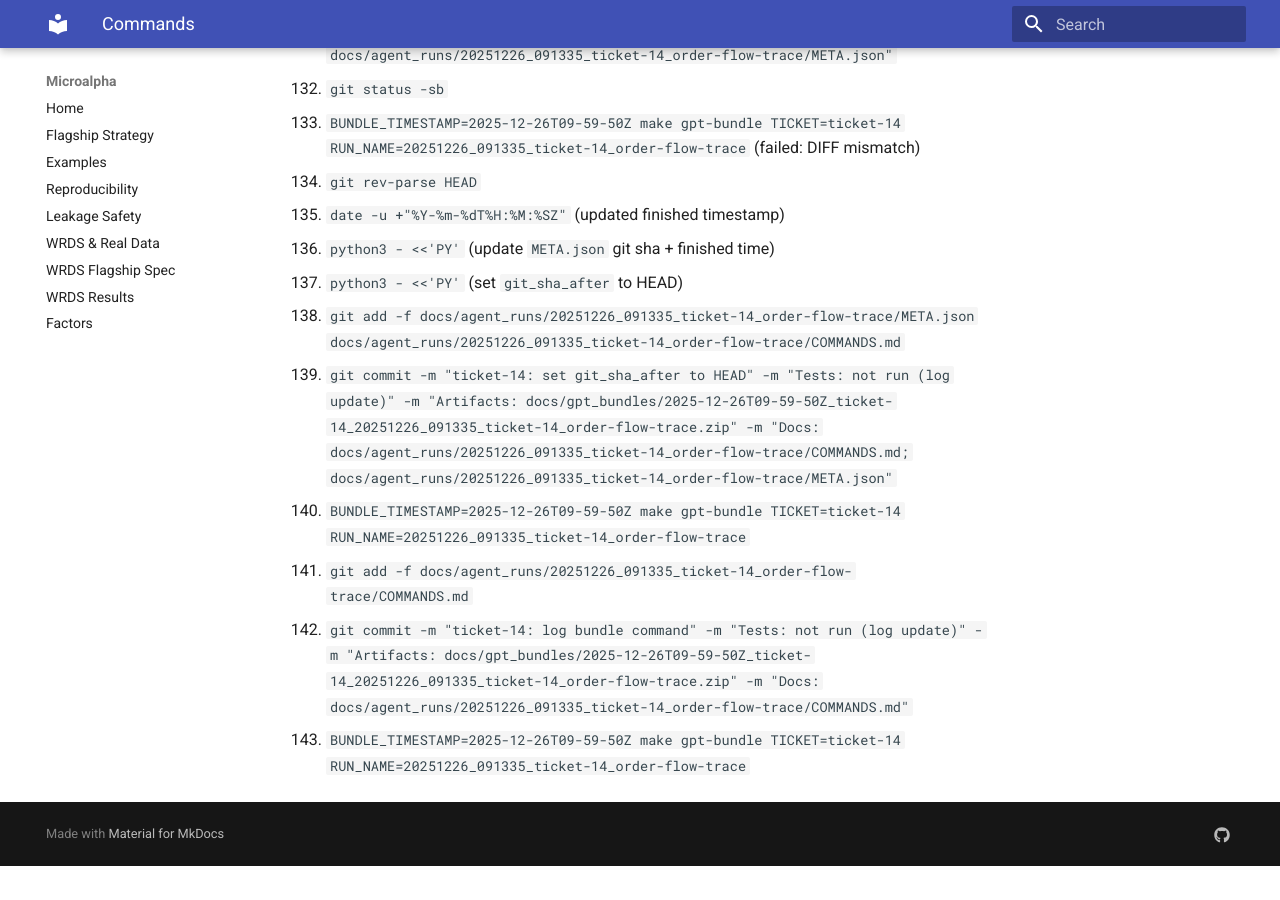
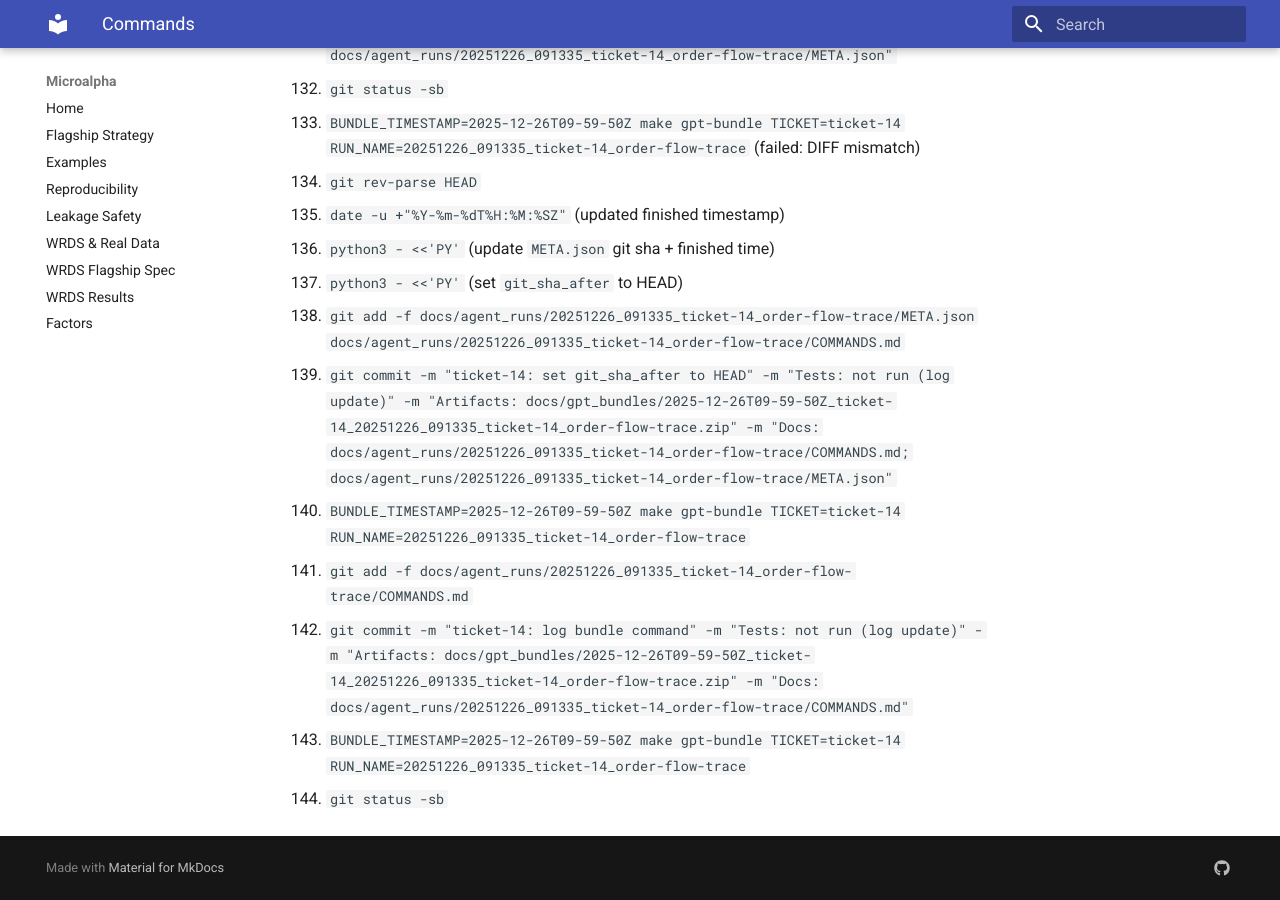
Before and after one commit to MateoBodon/microalpha, an MkDocs documentation site: the page built from docs/agent_runs/20251226_091335_ticket-14_order-flow-trace/COMMANDS.md, in a window 1280 px wide and 900 px high, scrolled down 5912 px. Built offline with MkDocs 1.6.1 and Material for MkDocs 9.7.7, drawn with Linux system fonts in a browser that asks for light colours; before the commit the page ends 6778 px from its top, so only the background shows below that.

Commit message:
ticket-14: log final status
Tests: not run (log update)

Artifacts: docs/gpt_bundles/2025-12-26T09-59-50Z_ticket-14_20251226_091335_ticket-14_order-flow-trace.zip

Docs: docs/agent_runs/20251226_091335_ticket-14_order-flow-trace/COMMANDS.md

```diff
--- a/docs/agent_runs/20251226_091335_ticket-14_order-flow-trace/COMMANDS.md
+++ b/docs/agent_runs/20251226_091335_ticket-14_order-flow-trace/COMMANDS.md
@@ -143,3 +143,4 @@
 141. `git add -f docs/agent_runs/20251226_091335_ticket-14_order-flow-trace/COMMANDS.md`
 142. `git commit -m "ticket-14: log bundle command" -m "Tests: not run (log update)" -m "Artifacts: docs/gpt_bundles/2025-12-26T09-59-50Z_ticket-14_20251226_091335_ticket-14_order-flow-trace.zip" -m "Docs: docs/agent_runs/20251226_091335_ticket-14_order-flow-trace/COMMANDS.md"`
 143. `BUNDLE_TIMESTAMP=2025-12-26T09-59-50Z make gpt-bundle TICKET=ticket-14 RUN_NAME=20251226_091335_ticket-14_order-flow-trace`
+144. `git status -sb`
```
